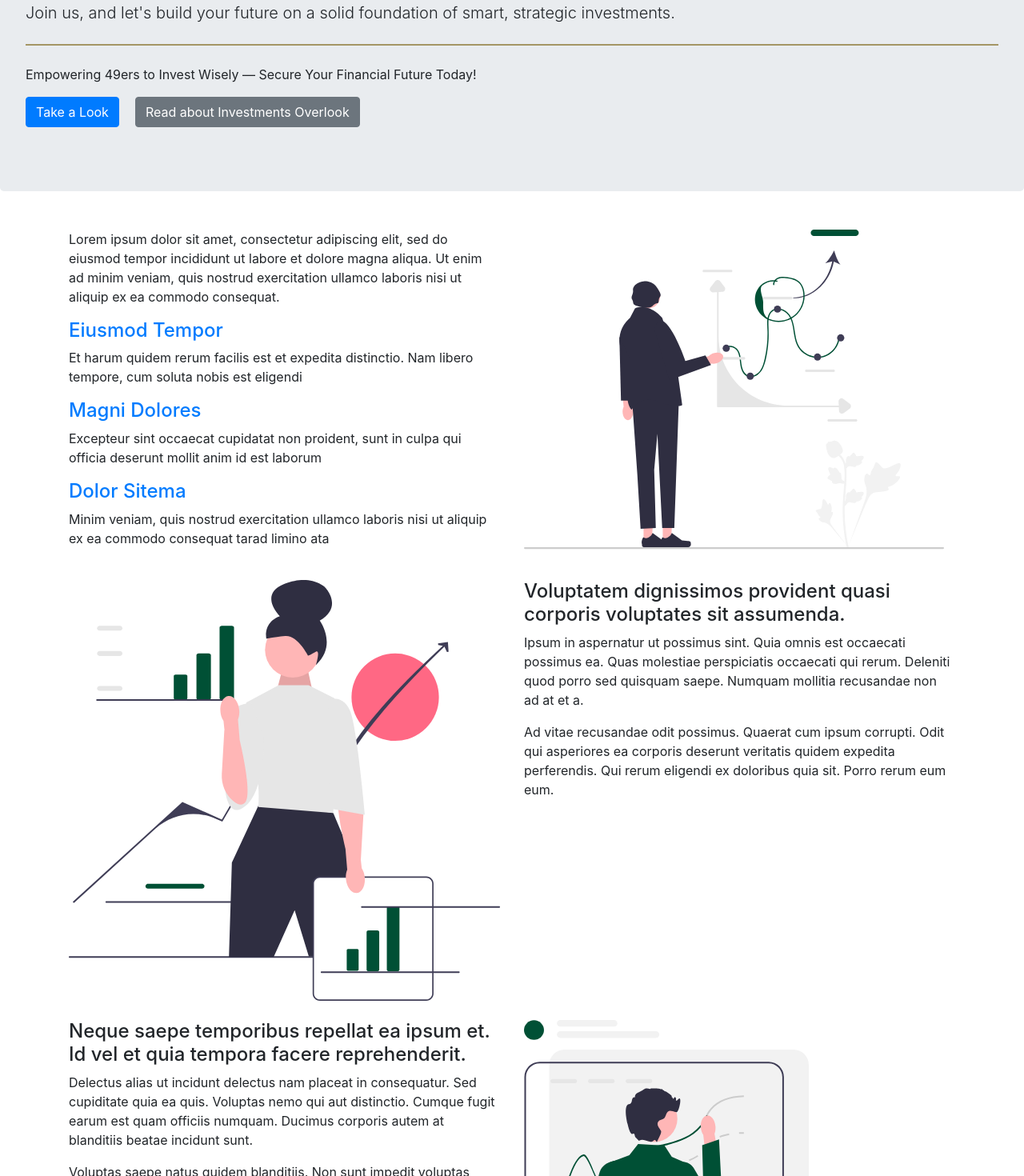
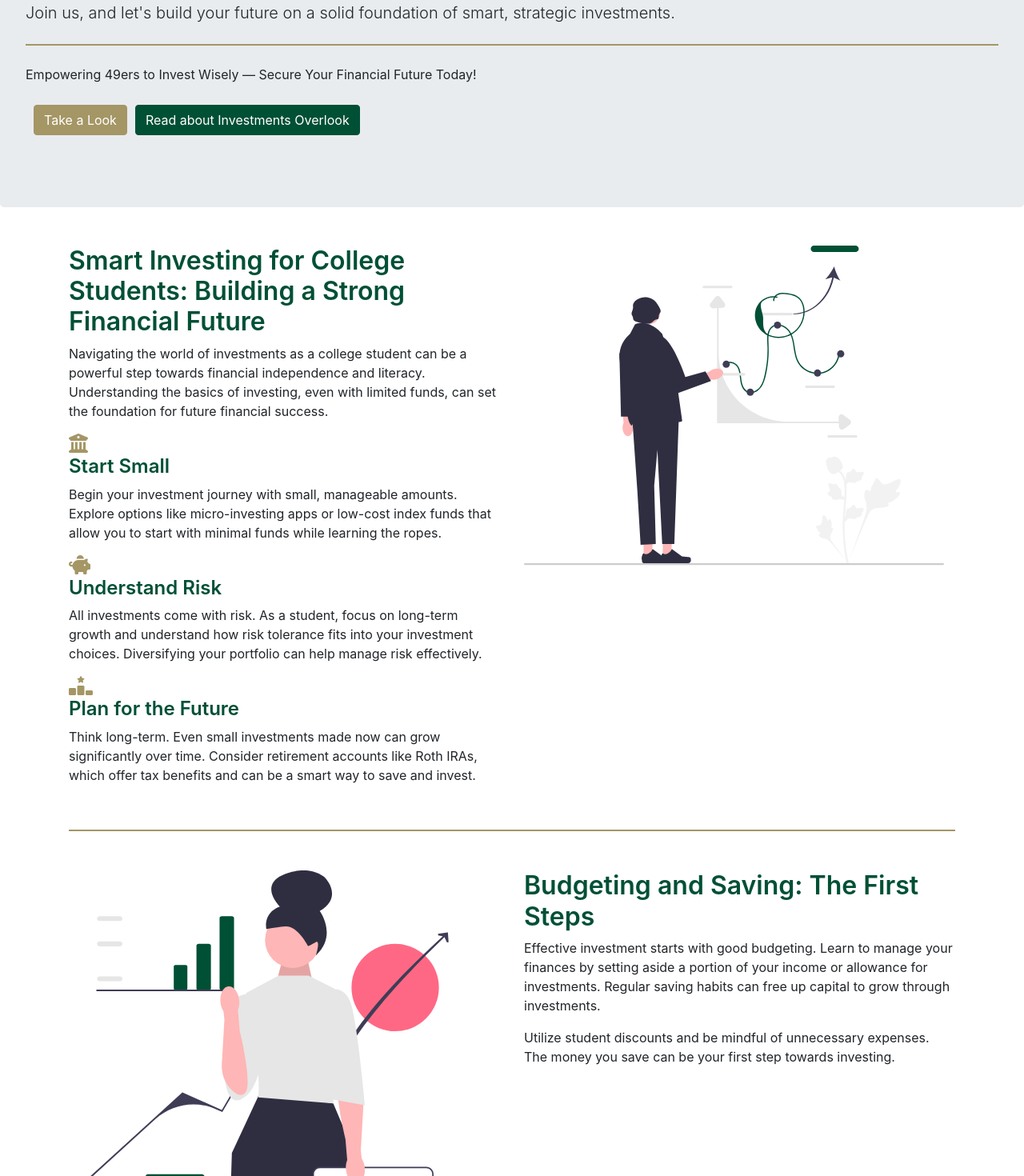
Before and after one commit to Sohan710/NinerBank, an Angular app: page /investadv in a window 1280 px wide. Shown: the part 420-1890 px from the top of the page at 80% size. Built offline with nearby package versions, Linux system fonts and the light colour scheme.

Commit message:
Overall Update v.2.0

```diff
--- a/package.json
+++ b/package.json
@@ -20,7 +20,7 @@
     "@angular/platform-browser-dynamic": "^15.2.0",
     "@angular/router": "^15.2.0",
     "@fortawesome/angular-fontawesome": "^0.12.1",
-    "@fortawesome/fontawesome-free": "^6.4.0",
+    "@fortawesome/fontawesome-free": "^6.4.2",
     "@fortawesome/fontawesome-svg-core": "^6.2.1",
     "@fortawesome/free-solid-svg-icons": "^6.2.1",
     "bootstrap": "^5.2.3",
--- a/src/app/data.service.ts
+++ b/src/app/data.service.ts
@@ -20,9 +20,9 @@ export class DataService {
   constructor(private http: HttpClient) {}
 
   getUserData(_id: string): Observable<Data> {
-    const headers = {
-      'Authorization': `Bearer ${localStorage.getItem('token')}`
-    };
+    const token = sessionStorage.getItem('token');
+    const headers = { 'Authorization': `Bearer ${token}` };
     return this.http.get<Data>(`${this.apiUrl}/user/${_id}`, { headers });
   }
+
 }
--- a/src/app/invest-adv/invest-adv.component.css
+++ b/src/app/invest-adv/invest-adv.component.css
@@ -0,0 +1,4 @@
+.custom-icon {
+  color: #a49665;  /* Your desired color */
+  font-size: 24px; /* Your desired size */
+}
--- a/src/app/invest-adv/invest-adv.component.html
+++ b/src/app/invest-adv/invest-adv.component.html
@@ -8,8 +8,8 @@
   }
 
   /* Full-width input fields */
-input[type=text],
-input[type=password] {
+  input[type="text"],
+  input[type="password"] {
     width: 100%;
     padding: 15px;
     margin: 5px 0 22px 0;
@@ -19,15 +19,15 @@ input[type=password] {
   }
 
   /* Add a background color when the inputs get focus */
-input[type=text]:focus,
-input[type=password]:focus {
+  input[type="text"]:focus,
+  input[type="password"]:focus {
     background-color: #ddd;
     outline: none;
   }
 
   /* Set a style for all buttons */
   button {
-    background-color: #A49665;
+    background-color: #a49665;
     color: white;
     padding: 14px 20px;
     margin: 8px 0;
@@ -91,7 +91,7 @@ button:hover {
 
   /* Style the horizontal ruler */
   hr {
-    border: 1px solid #A49665;
+    border: 1px solid #a49665;
     margin-bottom: 25px;
   }
 
@@ -102,7 +102,7 @@ hr {
     top: 15px;
     font-size: 40px;
     font-weight: bold;
-    color: #FFFFFF;
+    color: #ffffff;
   }
 
   .close:hover,
@@ -120,7 +120,6 @@ hr {
 
   /* Change styles for cancel button and signup button on extra small screens */
   @media screen and (max-width: 300px) {
-
     .cancelbtn,
     .signupbtn {
       width: 100%;
@@ -130,84 +129,158 @@ hr {
 
 <div class="jumbotron">
   <h1 class="display-4">Investment Advice</h1>
-<p class="lead">Welcome to the 49er Investment Corner — your compass in the world of finance! Tailored for the UNC Charlotte community, we're here to guide you through the maze of investment options. Our advice page is a treasure trove of insights,
-    from foundational investment strategies to advanced portfolio management. Whether you're taking your first steps towards financial independence or looking to diversify your assets, we provide the know-how to help you make informed decisions that resonate with your personal goals.
-    Start turning your academic achievements into financial success and let your money grow with you, every step of the way. Join us, and let's build your future on a solid foundation of smart, strategic investments.</p>
-<hr class="my-4">
+  <p class="lead">
+    Welcome to the 49er Investment Corner — your compass in the world of
+    finance! Tailored for the UNC Charlotte community, we're here to guide you
+    through the maze of investment options. Our advice page is a treasure trove
+    of insights, from foundational investment strategies to advanced portfolio
+    management. Whether you're taking your first steps towards financial
+    independence or looking to diversify your assets, we provide the know-how to
+    help you make informed decisions that resonate with your personal goals.
+    Start turning your academic achievements into financial success and let your
+    money grow with you, every step of the way. Join us, and let's build your
+    future on a solid foundation of smart, strategic investments.
+  </p>
+  <hr class="my-4" />
   <p>Empowering 49ers to Invest Wisely — Secure Your Financial Future Today!</p>
   <p class="lead">
-    <a href="https://www.investopedia.com/articles/younginvestors/12/best-investments-for-young-people.asp" target="_blank" class="btn btn-primary">Take a Look</a>
-    <a href="https://www.nytimes.com/2020/02/10/smarter-living/the-young-persons-guide-to-investing.html" target="_blank" class="btn btn-secondary" style="margin-left: 20px;">Read about Investments Overlook</a>
+    <a
+      href="https://www.investopedia.com/articles/younginvestors/12/best-investments-for-young-people.asp"
+      target="_blank"
+      class="btn btn-primary"
+      style="background-color: #a49665; border-color: #a49665; margin: 10px"
+      >Take a Look</a
+    >
+    <a
+      href="https://www.nytimes.com/2020/02/10/smarter-living/the-young-persons-guide-to-investing.html"
+      target="_blank"
+      class="btn btn-secondary"
+      style="margin-left: 20px"
+      style="background-color: #005035; border-color: #005035"
+      >Read about Investments Overlook</a
+    >
   </p>
 </div>
 
 <section id="about">
   <div class="container" data-aos="fade-up">
     <div class="row about-container">
-
       <div class="col-lg-6 content order-lg-1 order-2">
+        <h2 style="color: #005035; font-weight: 600;">Smart Investing for College Students: Building a Strong Financial Future</h2>
         <p>
-          Lorem ipsum dolor sit amet, consectetur adipiscing elit, sed do eiusmod tempor incididunt ut labore et dolore magna aliqua. Ut enim ad minim veniam, quis nostrud exercitation ullamco laboris nisi ut aliquip ex ea commodo consequat.
+          Navigating the world of investments as a college student can be a
+          powerful step towards financial independence and literacy.
+          Understanding the basics of investing, even with limited funds, can
+          set the foundation for future financial success.
         </p>
 
         <div class="icon-box" data-aos="fade-up" data-aos-delay="100">
-          <div class="icon"><i class="bi bi-card-checklist"></i></div>
-          <h4 class="title"><a href="">Eiusmod Tempor</a></h4>
-          <p class="description">Et harum quidem rerum facilis est et expedita distinctio. Nam libero tempore, cum soluta nobis est eligendi</p>
+          <div class="icon"><i class="fa-solid fa-building-columns custom-icon"></i></div>
+          <h4 class="title">
+            <a href="your-link-for-start-small" style="color: #005035; font-weight: 600;">Start Small</a>
+          </h4>
+          <p class="description">
+            Begin your investment journey with small, manageable amounts.
+            Explore options like micro-investing apps or low-cost index funds
+            that allow you to start with minimal funds while learning the ropes.
+          </p>
         </div>
 
         <div class="icon-box" data-aos="fade-up" data-aos-delay="200">
-          <div class="icon"><i class="bi bi-brightness-high"></i></div>
-          <h4 class="title"><a href="">Magni Dolores</a></h4>
-          <p class="description">Excepteur sint occaecat cupidatat non proident, sunt in culpa qui officia deserunt mollit anim id est laborum</p>
+          <div class="icon"><i class="fa-solid fa-piggy-bank custom-icon"></i></div>
+          <h4 class="title">
+            <a href="your-link-for-understand-risk" style="color: #005035; font-weight: 600;">Understand Risk</a>
+          </h4>
+          <p class="description">
+            All investments come with risk. As a student, focus on long-term
+            growth and understand how risk tolerance fits into your investment
+            choices. Diversifying your portfolio can help manage risk
+            effectively.
+          </p>
         </div>
 
         <div class="icon-box" data-aos="fade-up" data-aos-delay="300">
-          <div class="icon"><i class="bi bi-calendar4-week"></i></div>
-          <h4 class="title"><a href="">Dolor Sitema</a></h4>
-          <p class="description">Minim veniam, quis nostrud exercitation ullamco laboris nisi ut aliquip ex ea commodo consequat tarad limino ata</p>
+          <div class="icon"><i class="fa-solid fa-ranking-star custom-icon"></i></div>
+          <h4 class="title">
+            <a href="your-link-for-plan-for-the-future" style="color: #005035; font-weight: 600;">Plan for the Future</a
+            >
+          </h4>
+          <p class="description">
+            Think long-term. Even small investments made now can grow
+            significantly over time. Consider retirement accounts like Roth
+            IRAs, which offer tax benefits and can be a smart way to save and
+            invest.
+          </p>
         </div>
-
       </div>
 
       <div class="col-lg-6 background order-lg-2" data-aos="zoom-in">
-        <img src="../../assets/about-extra-1.svg" class="img-fluid" alt="">
+        <img
+          src="../../assets/about-extra-1.svg"
+          class="img-fluid"
+          alt="Investment Image"
+        />
       </div>
     </div>
-    <br>
+    <br />
+    <hr />
+    <br />
     <div class="row about-extra">
       <div class="col-lg-6" data-aos="fade-right">
-        <img src="../../assets/about-extra-2.svg" class="img-fluid" alt="">
+        <img
+          src="../../assets/about-extra-2.svg"
+          class="img-fluid"
+          alt="Financial Planning Image"
+        />
       </div>
       <div class="col-lg-6 pt-5 pt-lg-0" data-aos="fade-left">
-        <h4>Voluptatem dignissimos provident quasi corporis voluptates sit assumenda.</h4>
+        <h2 style="color: #005035; font-weight: 600;">Budgeting and Saving: The First Steps</h2>
         <p>
-          Ipsum in aspernatur ut possimus sint. Quia omnis est occaecati possimus ea. Quas molestiae perspiciatis occaecati qui rerum. Deleniti quod porro sed quisquam saepe. Numquam mollitia recusandae non ad at et a.
+          Effective investment starts with good budgeting. Learn to manage your
+          finances by setting aside a portion of your income or allowance for
+          investments. Regular saving habits can free up capital to grow through
+          investments.
         </p>
         <p>
-          Ad vitae recusandae odit possimus. Quaerat cum ipsum corrupti. Odit qui asperiores ea corporis deserunt veritatis quidem expedita perferendis. Qui rerum eligendi ex doloribus quia sit. Porro rerum eum eum.
+          Utilize student discounts and be mindful of unnecessary expenses. The
+          money you save can be your first step towards investing.
         </p>
       </div>
     </div>
-    <br>
+    <br />
+    <hr />
+    <br />
     <div class="row about-extra">
       <div class="col-lg-6 order-1 order-lg-2" data-aos="fade-left">
-        <img src="../../assets/about-img.svg" class="img-fluid" alt="">
+        <img
+          src="../../assets/about-img.svg"
+          class="img-fluid"
+          alt="Investment Tools Image"
+        />
       </div>
 
-      <div class="col-lg-6 pt-4 pt-lg-0 order-2 order-lg-1" data-aos="fade-right">
-        <h4>Neque saepe temporibus repellat ea ipsum et. Id vel et quia tempora facere reprehenderit.</h4>
+      <div
+        class="col-lg-6 pt-4 pt-lg-0 order-2 order-lg-1"
+        data-aos="fade-right"
+      >
+        <h2 style="color: #005035; font-weight: 600;">Educate Yourself Continuously</h2>
         <p>
-          Delectus alias ut incidunt delectus nam placeat in consequatur. Sed cupiditate quia ea quis. Voluptas nemo qui aut distinctio. Cumque fugit earum est quam officiis numquam. Ducimus corporis autem at blanditiis beatae incidunt sunt.
+          Investing is an ongoing learning process. Stay informed about
+          financial markets, read books, follow reputable financial blogs, and
+          even consider courses on personal finance and investment. The more you
+          know, the better your investment decisions will be.
         </p>
         <p>
-          Voluptas saepe natus quidem blanditiis. Non sunt impedit voluptas mollitia beatae. Qui esse molestias. Laudantium libero nisi vitae debitis. Dolorem cupiditate est perferendis iusto.
+          Consider joining or starting a college investment club. Such
+          communities can be great resources for learning and sharing investment
+          strategies.
         </p>
         <p>
-          Eum quia in. Magni quas ipsum a. Quis ex voluptatem inventore sint quia modi. Numquam est aut fuga mollitia exercitationem nam accusantium provident quia.
+          Remember, informed investing is responsible investing. Don't hesitate
+          to seek advice from financial advisors or mentors with investment
+          experience.
         </p>
       </div>
-
     </div>
-
   </div>
+</section>
--- a/src/app/myprofile/myprofile.component.html
+++ b/src/app/myprofile/myprofile.component.html
@@ -23,9 +23,9 @@
             <p class="text-muted mb-4">Charlotte, North Carolina, USA</p>
             <div class="d-flex justify-content-center mb-2">
               <button type="submit" class="btn btn-primary btn-lg"
-              style="background-color: #A49665; border-color: #A49665; margin: 10px">My Portfolio</button>
+              style="background-color: #A49665; border-color: #A49665; margin: 10px" (click)="goToPortfolio()">My Portfolio</button>
               <button type="submit" class="btn btn-primary btn-lg"
-              style="background-color: #005035; border-color: #005035; margin: 10px">Log Out</button>
+              style="background-color: #005035; border-color: #005035; margin: 10px" (click)="logout()">Log Out</button>
             </div>
           </div>
         </div>
--- a/src/styles.css
+++ b/src/styles.css
@@ -1 +1,3 @@
 /* You can add global styles to this file, and also import other style files */
+
+@import '@fortawesome/fontawesome-free/css/all.css';
```
Also changed, not shown: src/app/auth.service.ts (+13 -5 lines), src/app/login/login.component.ts (+9 -11 lines), src/app/myprofile/myprofile.component.ts (+25 -5 lines), 1 other file (tests, documents, lock files or other folders). Lines whose indentation alone changed are shown as unchanged.
